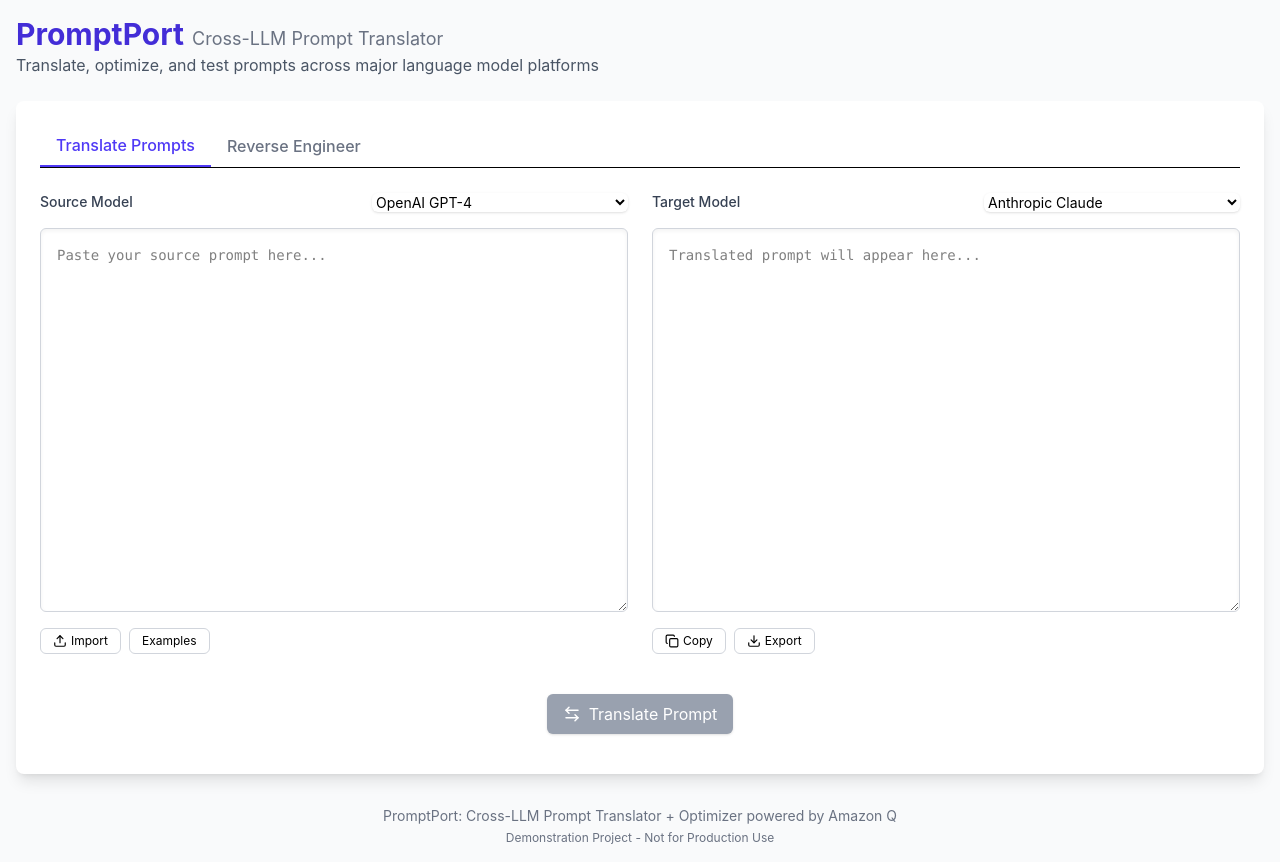
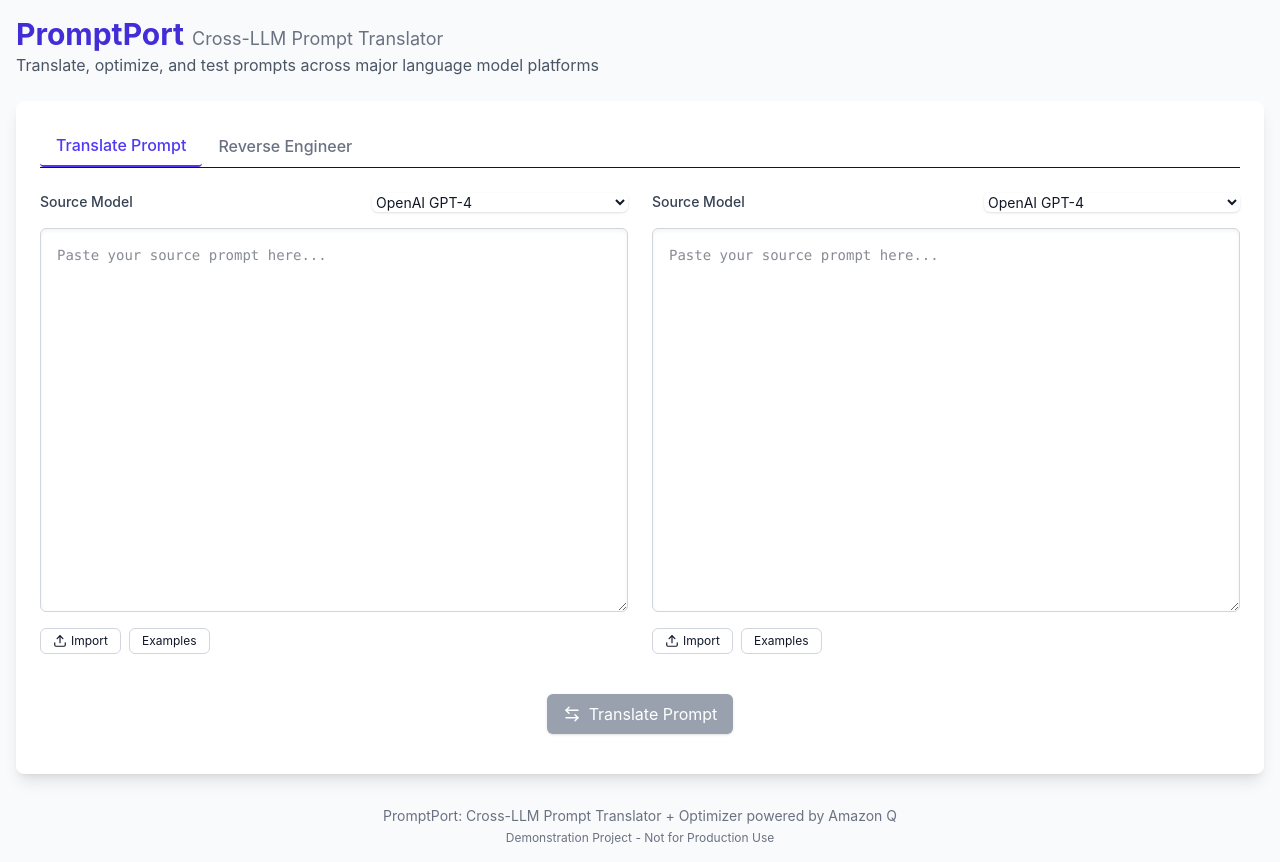
Before and after one commit to sandyFit/PromptPerfect, a React (Vite) app in the folder client/: page / in a window 1280 px wide. Built offline with nearby package versions, Linux system fonts and the light colour scheme.

Commit message:
feat(client): refactor App component to include Navbar, PrimaryBtn, and PromptForm; add SmallBtn component

```diff
--- a/client/src/App.jsx
+++ b/client/src/App.jsx
@@ -1,6 +1,9 @@
 import { useState } from 'react';
 import { ArrowLeftRight, Check, CheckCircle, Copy, Download, Sparkles, Upload } from 'lucide-react';
 import targetOptimizations from './data/targetOptimizations'; // Import target optimizations
+import Navbar from './layouts/Navbar';
+import PrimaryBtn from './components/PrimaryBtn';
+import PromptForm from './components/PromptForm';
 
 
 const App = () => {
@@ -18,13 +21,9 @@
     const [isInferring, setIsInferring] = useState(false);
     const [copiedToClipboard, setCopiedToClipboard] = useState(false);
 
-    const models = [
-        { id: 'openai', name: 'OpenAI GPT-4' },
-        { id: 'claude', name: 'Anthropic Claude' },
-        { id: 'gemini', name: 'Google Gemini' },
-        { id: 'bedrock-titan', name: 'Amazon Titan' },
-        { id: 'bedrock-llama', name: 'Bedrock Llama 3' },
-    ];
+
+
+
 
     const translatePrompt = () => {
         setIsTranslating(true);
@@ -91,112 +90,28 @@
     };
     return (
         <div className="flex flex-col min-h-screen bg-gray-50 p-4">
-            <header className="mb-6">
-                <h1 className="text-3xl font-bold text-indigo-700">
-                    PromptPort
-                    <span className="text-lg font-normal text-gray-500 ml-2">
-                        Cross-LLM Prompt Translator
-                    </span>
-                </h1>
-                <p className="text-gray-600">
-                    Translate, optimize, and test prompts across major language model platforms
-                </p>
-            </header>
+            <Navbar />
 
             <div className="bg-white rounded-lg shadow-lg p-6 flex-grow">
                 <div className="flex border-b mb-6">
-                    <button
-                        className={`px-4 py-2 font-medium ${activeTab === 'translate' ? 'text-indigo-600 border-b-2 border-indigo-600' : 'text-gray-500'}`}
+                    <PrimaryBtn
                         onClick={() => setActiveTab('translate')}
-                    >
-                        Translate Prompts
-                    </button>
-                    <button
-                        className={`px-4 py-2 font-medium ${activeTab === 'reverse' ? 'text-indigo-600 border-b-2 border-indigo-600' : 'text-gray-500'}`}
+                        legend="Translate Prompt"
+                        activeTab={activeTab === 'translate' ? 'text-indigo-600 border-b-2 border-indigo-600' : 'text-gray-500'}
+                    />
+                    <PrimaryBtn
                         onClick={() => setActiveTab('reverse')}
-                    >
-                        Reverse Engineer
-                    </button>
+                        legend="Reverse Engineer"
+                        activeTab={activeTab === 'reverse' ? 'text-indigo-600 border-b-2 border-indigo-600' : 'text-gray-500'}
+                    />
                 </div>
 
                 {activeTab === 'translate' ? (
                     <div className="grid grid-cols-1 lg:grid-cols-2 gap-6">
-                        <div className="flex flex-col">
-                            <div className="flex items-center justify-between mb-4">
-                                <label htmlFor="sourceModel" className="block text-sm font-medium text-gray-700">Source Model</label>
-                                <select
-                                    id="sourceModel"
-                                    className="block w-64 rounded-md border-gray-300 shadow-sm focus:border-indigo-500 focus:ring-indigo-500 text-sm"
-                                    value={sourceModel}
-                                    onChange={(e) => setSourceModel(e.target.value)}
-                                >
-                                    {models.map(model => (
-                                        <option key={model.id} value={model.id}>{model.name}</option>
-                                    ))}
-                                </select>
-                            </div>
+                        <PromptForm />
 
-                            <textarea
-                                className="w-full h-96 p-4 border border-gray-300 rounded-md shadow-inner focus:ring-indigo-500 focus:border-indigo-500 text-sm font-mono"
-                                placeholder="Paste your source prompt here..."
-                                value={sourcePrompt}
-                                onChange={(e) => setSourcePrompt(e.target.value)}
-                            />
 
-                            <div className="flex gap-2 mt-4">
-                                <button
-                                    className="flex items-center gap-1 px-3 py-1 text-xs border border-gray-300 rounded-md hover:bg-gray-50"
-                                    onClick={() => {/* File upload logic */ }}
-                                >
-                                    <Upload size={14} /> Import
-                                </button>
-                                <button
-                                    className="flex items-center gap-1 px-3 py-1 text-xs border border-gray-300 rounded-md hover:bg-gray-50"
-                                    onClick={() => {/* Example load logic */ }}
-                                >
-                                    Examples
-                                </button>
-                            </div>
-                        </div>
-
-                        <div className="flex flex-col">
-                            <div className="flex items-center justify-between mb-4">
-                                <label htmlFor="targetModel" className="block text-sm font-medium text-gray-700">Target Model</label>
-                                <select
-                                    id="targetModel"
-                                    className="block w-64 rounded-md border-gray-300 shadow-sm focus:border-indigo-500 focus:ring-indigo-500 text-sm"
-                                    value={targetModel}
-                                    onChange={(e) => setTargetModel(e.target.value)}
-                                >
-                                    {models.map(model => (
-                                        <option key={model.id} value={model.id}>{model.name}</option>
-                                    ))}
-                                </select>
-                            </div>
-
-                            <textarea
-                                className="w-full h-96 p-4 border border-gray-300 rounded-md shadow-inner focus:ring-indigo-500 focus:border-indigo-500 text-sm font-mono"
-                                placeholder="Translated prompt will appear here..."
-                                value={translatedPrompt}
-                                readOnly
-                            />
-
-                            <div className="flex gap-2 mt-4">
-                                <button
-                                    className="flex items-center gap-1 px-3 py-1 text-xs border border-gray-300 rounded-md hover:bg-gray-50"
-                                    onClick={() => copyToClipboard(translatedPrompt)}
-                                >
-                                    {copiedToClipboard ? <CheckCircle size={14} className="text-green-600" /> : <Copy size={14} />}
-                                    {copiedToClipboard ? 'Copied!' : 'Copy'}
-                                </button>
-                                <button
-                                    className="flex items-center gap-1 px-3 py-1 text-xs border border-gray-300 rounded-md hover:bg-gray-50"
-                                    onClick={() => {/* Download logic */ }}
-                                >
-                                    <Download size={14} /> Export
-                                </button>
-                            </div>
-                        </div>
+                        <PromptForm/>
 
                         <div className="flex justify-center lg:col-span-2 my-4">
                             <button
--- /dev/null
+++ b/client/src/components/PrimaryBtn.jsx
@@ -0,0 +1,14 @@
+import React from 'react'
+
+const PrimaryBtn = ({icon, legend, onClick, activeTab}) => {
+    return (
+        <button onClick={onClick}
+            className={`${activeTab}
+            font-medium py-2 px-4 rounded transition duration-200 ease-in-out`}>
+            {icon}
+            <span>{legend}</span>
+        </button>
+    )
+}
+
+export default PrimaryBtn;
--- /dev/null
+++ b/client/src/components/PromptForm.jsx
@@ -0,0 +1,66 @@
+import React, { useState } from 'react';
+import SmallBtn from './SmallBtn';
+import { Copy, Upload } from 'lucide-react';
+
+
+const models = [
+    { id: 'openai', name: 'OpenAI GPT-4' },
+    { id: 'claude', name: 'Anthropic Claude' },
+    { id: 'gemini', name: 'Google Gemini' },
+    { id: 'bedrock-titan', name: 'Amazon Titan' },
+    { id: 'bedrock-llama', name: 'Bedrock Llama 3' },
+];
+
+const PromptForm = () => {
+    const [isSourceModel, setIsSourceModel] = useState(true);
+    const [sourceModel, setSourceModel] = useState('openai');
+    const [targetModel, setTargetModel] = useState('claude');
+    const [sourcePrompt, setSourcePrompt] = useState('');
+    const [targetPrompt, setTargetPrompt] = useState('');
+
+    return (
+        <article>
+            <form className="flex flex-col">
+                <header className="flex items-center justify-between mb-4">
+                    <label
+                        htmlFor="sourceModel"
+                        className="block text-sm font-medium text-gray-700">
+                        Source Model
+                    </label>
+                    <select
+                        id="sourceModel"
+                        className="block w-64 rounded-md border-gray-300 shadow-sm focus:border-indigo-500 focus:ring-indigo-500 text-sm"
+                        value={sourceModel}
+                        onChange={(e) => setSourceModel(e.target.value)}
+                    >
+                        {models.map(model => (
+                            <option key={model.id} value={model.id}>{model.name}</option>
+                        ))}
+                    </select>
+                </header>
+
+                <textarea
+                    className="w-full h-96 p-4 border border-gray-300 rounded-md shadow-inner focus:ring-indigo-500 focus:border-indigo-500 text-sm font-mono"
+                    placeholder="Paste your source prompt here..."
+                    value={sourcePrompt}
+                    onChange={(e) => setSourcePrompt(e.target.value)}
+                />
+
+                <div className="flex gap-2 mt-4">
+                    <SmallBtn
+                        icon={isSourceModel ?  <Upload size={14} /> : <Copy size={14} />}
+                        legend={isSourceModel ? 'Import' : 'Copy'}
+                        onClick={() => {/* File upload logic */ }}
+                    />
+                    <SmallBtn
+                        icon={!isSourceModel && <Download size={14} />}
+                        legend={isSourceModel ? 'Examples' : 'Export'}
+                        onClick={() => {/* Example load logic */ }}
+                    />
+                </div>
+            </form>
+        </article>
+    )
+}
+
+export default PromptForm;
--- /dev/null
+++ b/client/src/components/SmallBtn.jsx
@@ -0,0 +1,13 @@
+import React from 'react'
+
+const SmallBtn = ({ icon, legend, onClick}) => {
+    return (
+        <button onClick={onClick}
+            className={`flex items-center gap-1 px-3 py-1 text-xs border border-gray-300 rounded-md hover:bg-gray-50t`}>
+            {icon}
+            <span>{legend}</span>
+        </button>
+    )
+}
+
+export default SmallBtn;
--- a/client/src/index.css
+++ b/client/src/index.css
@@ -1 +1,9 @@
 @import "tailwindcss";
+
+body {
+    @apply bg-gray-100 text-gray-900 m-0 p-0 box-border;
+}
+
+button, a {
+    @apply cursor-pointer;
+}
--- a/client/src/layouts/Navbar.jsx
+++ b/client/src/layouts/Navbar.jsx
@@ -1,9 +1,19 @@
 import React from 'react'
 
 const Navbar = () => {
-  return (
-    <div>Navbar</div>
-  )
+    return (
+        <header className="mb-6">
+            <h1 className="text-3xl font-bold text-indigo-700">
+                PromptPort
+                <span className="text-lg font-normal text-gray-500 ml-2">
+                    Cross-LLM Prompt Translator
+                </span>
+            </h1>
+            <p className="text-gray-600">
+                Translate, optimize, and test prompts across major language model platforms
+            </p>
+        </header>
+    )
 }
 
 export default Navbar
```
